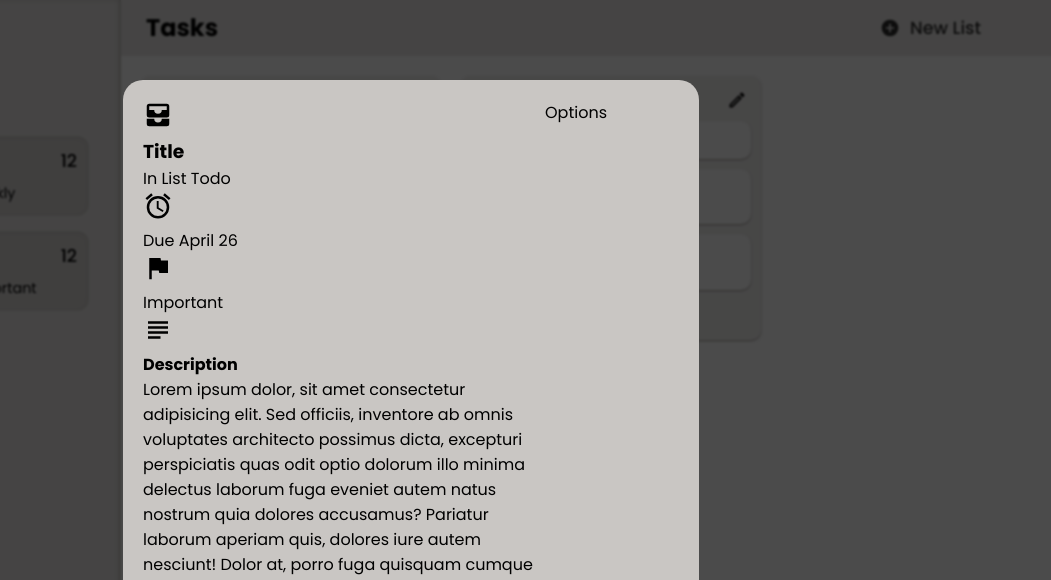
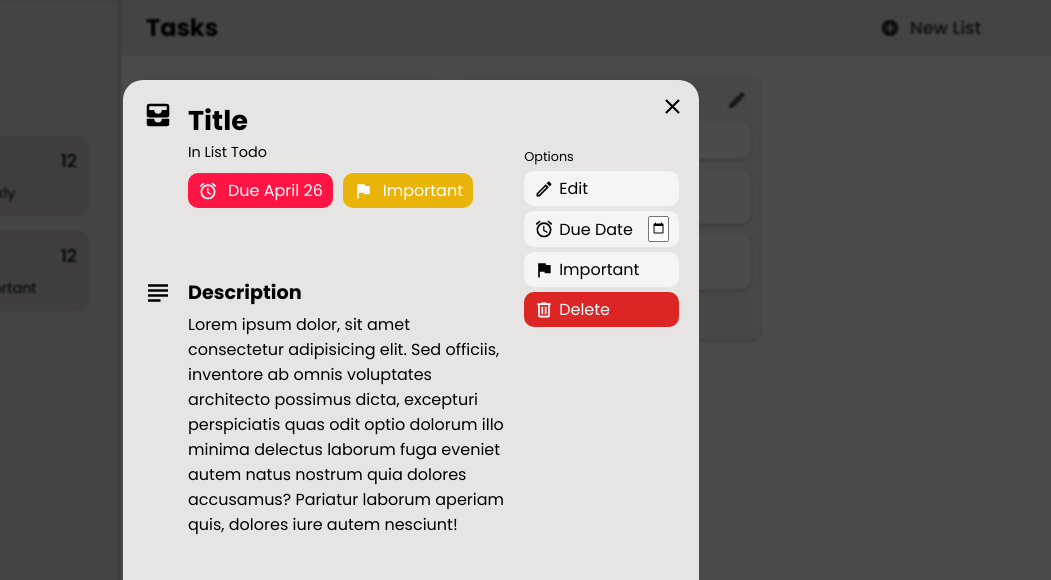
Before and after one commit to Simon-Sahlin/Todo-List-Demo, a website built with webpack: page src/index.html in a window 1280 px wide. Shown: the top 580 px of the page, 229-1280 px from the left. Built offline with nearby package versions, Linux system fonts and the light colour scheme; a web font is replaced by a local one.

Commit message:
Complete HTML and CSS for task popup

```diff
--- a/src/index.html
+++ b/src/index.html
@@ -112,38 +112,62 @@
     <div id="taskPopup">
         <div>
             <div id="taskPopupContent">
-                <div>
+                <div id="taskInfo">
                     <div>
                         <svg xmlns="http://www.w3.org/2000/svg" viewBox="0 0 24 24"><title>inbox-multiple</title><path fill="currentColor" d="M19,8V5H5V8H9A3,3 0 0,0 12,11A3,3 0 0,0 15,8H19M19,3A2,2 0 0,1 21,5V12A2,2 0 0,1 19,14H5A2,2 0 0,1 3,12V5A2,2 0 0,1 5,3H19M3,15H9A3,3 0 0,0 12,18A3,3 0 0,0 15,15H21V19A2,2 0 0,1 19,21H5A2,2 0 0,1 3,19V15Z" /></svg>
                     </div>
-                    <div>
+                    <div id="taskInfoInner">
                         <h3>Title</h3>
                         <p>In List Todo</p>
-                        <div>
-                            <div>
+                        <div id="taskInfoInnerInner">
+                            <div id="taskPopupAlarm">
                                 <svg xmlns="http://www.w3.org/2000/svg" viewBox="0 0 24 24"><title>alarm</title><path fill="currentColor" d="M12,20A7,7 0 0,1 5,13A7,7 0 0,1 12,6A7,7 0 0,1 19,13A7,7 0 0,1 12,20M12,4A9,9 0 0,0 3,13A9,9 0 0,0 12,22A9,9 0 0,0 21,13A9,9 0 0,0 12,4M12.5,8H11V14L15.75,16.85L16.5,15.62L12.5,13.25V8M7.88,3.39L6.6,1.86L2,5.71L3.29,7.24L7.88,3.39M22,5.72L17.4,1.86L16.11,3.39L20.71,7.25L22,5.72Z" /></svg>
                                 <p>Due April 26</p>
                             </div>
-                            <div>
+                            <div id="taskPopupFlag">
                                 <svg xmlns="http://www.w3.org/2000/svg" viewBox="0 0 24 24"><title>flag</title><path fill="currentColor" d="M14.4,6L14,4H5V21H7V14H12.6L13,16H20V6H14.4Z" /></svg>
                                 <p>Important</p>
                             </div>
                         </div>
                     </div>
                 </div>
-                <div>
+                <div id="taskDesc">
                     <div>
                         <svg xmlns="http://www.w3.org/2000/svg" viewBox="0 0 24 24"><title>text-long</title><path fill="currentColor" d="M4,5H20V7H4V5M4,9H20V11H4V9M4,13H20V15H4V13M4,17H14V19H4V17Z" /></svg>
                     </div>
                     <div>
                         <h4>Description</h4>
                         <div>
-                            <p>Lorem ipsum dolor, sit amet consectetur adipisicing elit. Sed officiis, inventore ab omnis voluptates architecto possimus dicta, excepturi perspiciatis quas odit optio dolorum illo minima delectus laborum fuga eveniet autem natus nostrum quia dolores accusamus? Pariatur laborum aperiam quis, dolores iure autem nesciunt! Dolor at, porro fuga quisquam cumque ad, deserunt inventore provident beatae minus enim animi, assumenda qui officia reprehenderit? Laudantium similique quibusdam tempore dolorum voluptatum quos, odio magni at laboriosam consectetur velit quo? Dolorum dolorem praesentium hic eaque assumenda itaque placeat doloribus sit commodi at! At recusandae cupiditate vero dolorum adipisci natus minima, maiores obcaecati. Necessitatibus, voluptates cumque.</p>
+                            <p>Lorem ipsum dolor, sit amet consectetur adipisicing elit. Sed officiis, inventore ab omnis voluptates architecto possimus dicta, excepturi perspiciatis quas odit optio dolorum illo minima delectus laborum fuga eveniet autem natus nostrum quia dolores accusamus? Pariatur laborum aperiam quis, dolores iure autem nesciunt!</p>
                         </div>
                     </div>
                 </div>
             </div>
-            <div id="taskPopupOptions">Options</div>
+            <div id="taskPopupOptions">
+                <div id="taskPopupOptionsX">
+                    <div class="iconHover">
+                        <svg xmlns="http://www.w3.org/2000/svg" viewBox="0 0 24 24"><title>close</title><path d="M19,6.41L17.59,5L12,10.59L6.41,5L5,6.41L10.59,12L5,17.59L6.41,19L12,13.41L17.59,19L19,17.59L13.41,12L19,6.41Z" /></svg>
+                    </div>
+                </div>
+                <p>Options</p>
+                <div class="optionsCard">
+                    <svg xmlns="http://www.w3.org/2000/svg" viewBox="0 0 24 24"><title>pencil-outline</title><path fill="currentColor" d="M14.06,9L15,9.94L5.92,19H5V18.08L14.06,9M17.66,3C17.41,3 17.15,3.1 16.96,3.29L15.13,5.12L18.88,8.87L20.71,7.04C21.1,6.65 21.1,6 20.71,5.63L18.37,3.29C18.17,3.09 17.92,3 17.66,3M14.06,6.19L3,17.25V21H6.75L17.81,9.94L14.06,6.19Z" /></svg>
+                    <p>Edit</p>
+                </div>
+                <div class="optionsCard optionsCardDate">
+                    <svg xmlns="http://www.w3.org/2000/svg" viewBox="0 0 24 24"><title>alarm</title><path fill="currentColor" d="M12,20A7,7 0 0,1 5,13A7,7 0 0,1 12,6A7,7 0 0,1 19,13A7,7 0 0,1 12,20M12,4A9,9 0 0,0 3,13A9,9 0 0,0 12,22A9,9 0 0,0 21,13A9,9 0 0,0 12,4M12.5,8H11V14L15.75,16.85L16.5,15.62L12.5,13.25V8M7.88,3.39L6.6,1.86L2,5.71L3.29,7.24L7.88,3.39M22,5.72L17.4,1.86L16.11,3.39L20.71,7.25L22,5.72Z" /></svg>
+                    <p id="dick">Due Date</p>
+                    <input type="date" id="penis" onfocus="this.showPicker()">
+                </div>
+                <div class="optionsCard">
+                    <svg xmlns="http://www.w3.org/2000/svg" viewBox="0 0 24 24"><title>flag</title><path fill="currentColor" d="M14.4,6L14,4H5V21H7V14H12.6L13,16H20V6H14.4Z" /></svg>
+                    <p>Important</p>
+                </div>
+                <div class="optionsCard">
+                    <svg xmlns="http://www.w3.org/2000/svg" viewBox="0 0 24 24"><title>trash-can-outline</title><path fill="currentColor" d="M9,3V4H4V6H5V19A2,2 0 0,0 7,21H17A2,2 0 0,0 19,19V6H20V4H15V3H9M7,6H17V19H7V6M9,8V17H11V8H9M13,8V17H15V8H13Z" /></svg>
+                    <p>Delete</p>
+                </div>
+            </div>
         </div>
     </div>
 </body>
--- a/src/style.css
+++ b/src/style.css
@@ -10,7 +10,7 @@
 :root {
     --red: #ff3860;
     --red-dark: #ff1443;
-    --red-darker: #c00f32;
+    --red-darker: #dc2626;
     --red-light: #ff5c7c;
     --blue: #498afb;
     --blue-dark: #2674fa;
@@ -147,7 +147,7 @@ h1{
     --filterTheme: var(--blue-dark)
 }
 .filter:nth-child(2){
-    --filterTheme: #dc2626
+    --filterTheme: var(--red-darker)
 }
 .filter:nth-child(3){
     --filterTheme: var(--stone900)
@@ -399,13 +399,115 @@ footer{
 #taskPopup > div{
     width: 45vw;
     height: 80vh;
-    background-color: var(--stone300);
+    background-color: var(--stone200);
     border-radius: 20px;
     display: grid;
-    grid-template-columns: 3fr 1fr;
+    grid-template-columns: 7fr 3fr;
     padding: 20px;
+    gap: 20px;
 }
 
 #taskPopupContent svg{
     height: 30px;
 }
+
+
+#taskPopupContent {
+    display: flex;
+    flex-direction: column;
+    gap: 70px;
+}
+
+#taskInfo, #taskDesc{
+    display: flex;
+    gap: 15px;
+}
+
+#taskInfoInner{
+    display: flex;
+    flex-direction: column;
+}
+
+#taskInfoInnerInner{
+    display: flex;
+    margin-top: 10px;
+    gap: 10px;
+}
+
+#taskInfoInnerInner > div{
+    display: flex;
+    justify-content: center;
+    align-items: center;
+    gap: 10px;
+    color: white;
+    padding: 5px 10px;
+    border-radius: 10px;
+}
+
+#taskInfoInnerInner svg{
+    height: 20px;
+}
+
+#taskPopupAlarm{
+    background-color: var(--red-dark);
+}
+#taskPopupFlag{
+    background-color: #eab308;
+}
+
+#taskInfoInner > h3{
+    font-size: 1.7em;
+}
+#taskInfoInner > p{
+    font-size: 0.9em;
+}
+#taskDesc h4{
+    font-size: 1.2em;
+    margin-bottom: 5px;
+}
+
+#taskPopupOptions{
+    display: flex;
+    flex-direction: column;
+    gap: 5px;
+}
+
+#taskPopupOptionsX{
+    display: flex;
+    flex-direction: row-reverse;
+    margin-top: -10px;
+    margin-right: -10px;
+}
+
+#taskPopupOptionsX svg{
+    height: 25px;
+}
+#taskPopupOptions > p{
+    margin-top: 20px;
+    font-size: 0.8em;
+}
+
+.optionsCard{
+    background-color: var(--stone100);
+    border-radius: 10px;
+    padding: 5px 10px;
+    display: flex;
+    align-items: center;
+    gap: 5px;
+    cursor: pointer;
+}
+.optionsCard svg{
+    height: 20px;
+}
+
+.optionsCard:nth-child(6){
+    background-color: var(--red-darker);
+    color: white;
+}
+
+.optionsCard input{
+    width: 21px;
+}
+.optionsCard p{
+    flex-grow: 1;
+}
```
